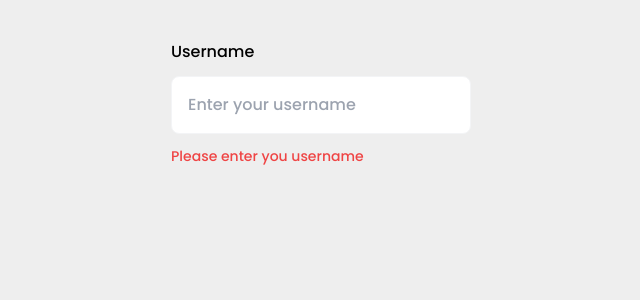
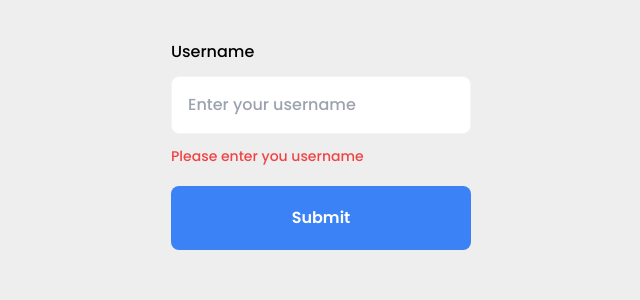
Before and after one commit to NDuyToan/react-register-form, a React (Vite) app: page / in a window 1280 px wide. Shown: the top 300 px of the page, without its empty margins (319-959 px from the left). Built offline with nearby package versions, Linux system fonts and the light colour scheme.

Commit message:
148 thuc hanh register form voi rhf - custom input

```diff
--- a/src/components/form/RegisterHook.jsx
+++ b/src/components/form/RegisterHook.jsx
@@ -1,19 +1,44 @@
+import { useForm } from "react-hook-form";
+import InputHook from "../input/inputHook";
+
 const RegisterHook = () => {
+  const {
+    register,
+    handleSubmit,
+    control,
+    formState: { errors },
+  } = useForm();
+
+  const onSubmitHandler = (value) => {
+    console.log("onSubmitHandler", value);
+  };
   return (
-    <div className="max-w-[300px] mx-auto my-10">
+    <form
+      onSubmit={handleSubmit(onSubmitHandler)}
+      className="max-w-[300px] mx-auto my-10"
+    >
       <div className="flex flex-col gap-3">
         <label htmlFor="username" className="cursor-pointer">
           Username
         </label>
-        <input
+        {/* <input
           type="text"
           id="username"
           placeholder="Enter your username"
           className="p-4 border border-gray-100 rounded-lg outline-none bg-white transition-all focus:border-blue-500"
-        />
+        /> */}
+        <InputHook
+          name="username"
+          placeholder="Enter your username"
+          id="username"
+          control={control}
+        ></InputHook>
         <p className="text-red-500 text-sm">Please enter you username </p>
       </div>
-    </div>
+      <button className="w-full bg-blue-500 text-white rounded-lg mt-5 font-semibold p-5">
+        Submit
+      </button>
+    </form>
   );
 };
 
--- /dev/null
+++ b/src/components/input/inputHook.jsx
@@ -0,0 +1,19 @@
+import React from "react";
+import { useController } from "react-hook-form";
+
+const InputHook = ({ control, ...props }) => {
+  const { field } = useController({
+    control,
+    name: props.name,
+    defaultValue: "",
+  });
+  return (
+    <input
+      className="p-4 border border-gray-100 rounded-lg outline-none bg-white transition-all focus:border-blue-500"
+      {...field}
+      {...props}
+    ></input>
+  );
+};
+
+export default InputHook;
```
Also changed, not shown: .eslintrc.cjs, src/components/input/inputFormik.jsx (added).
